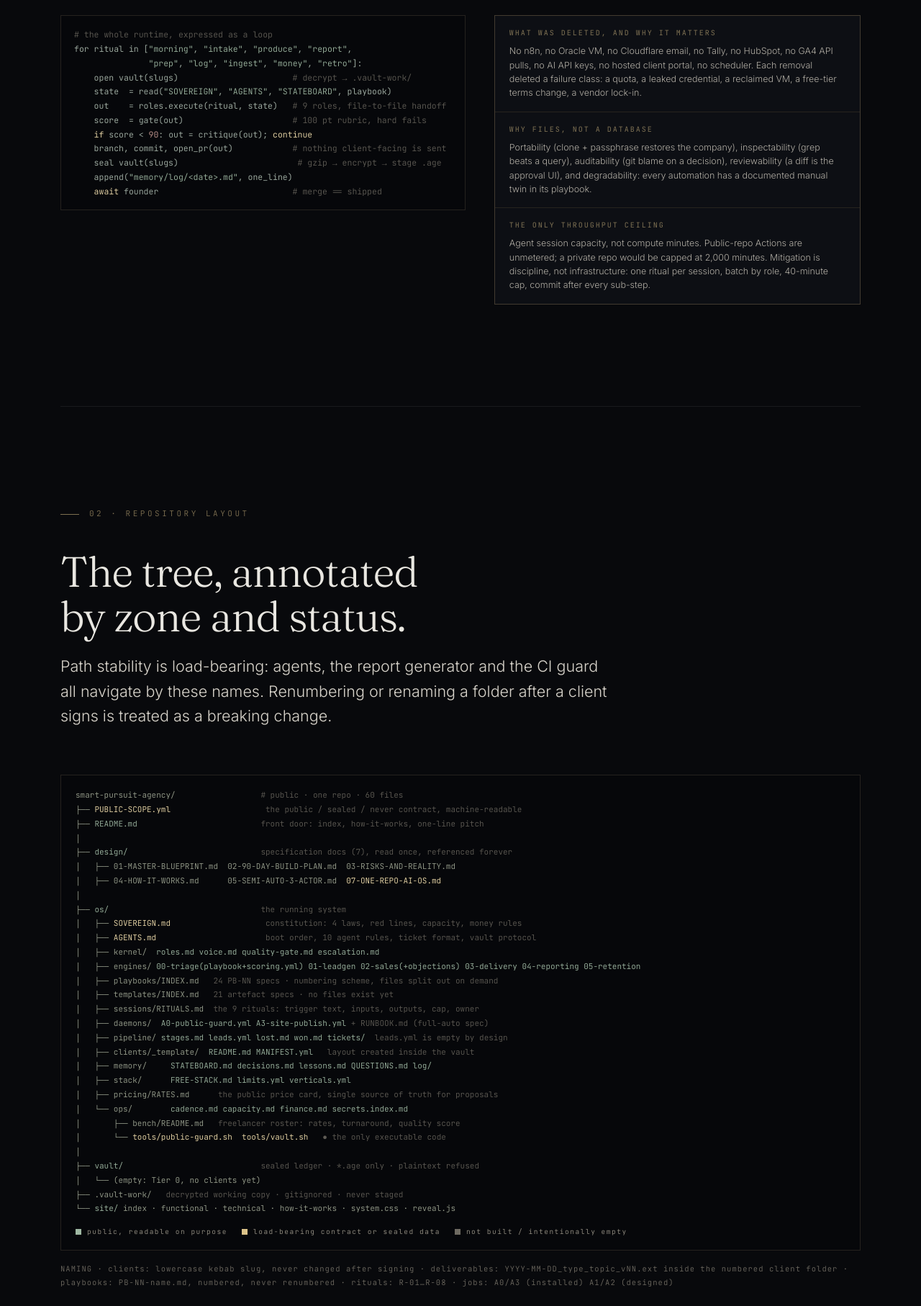
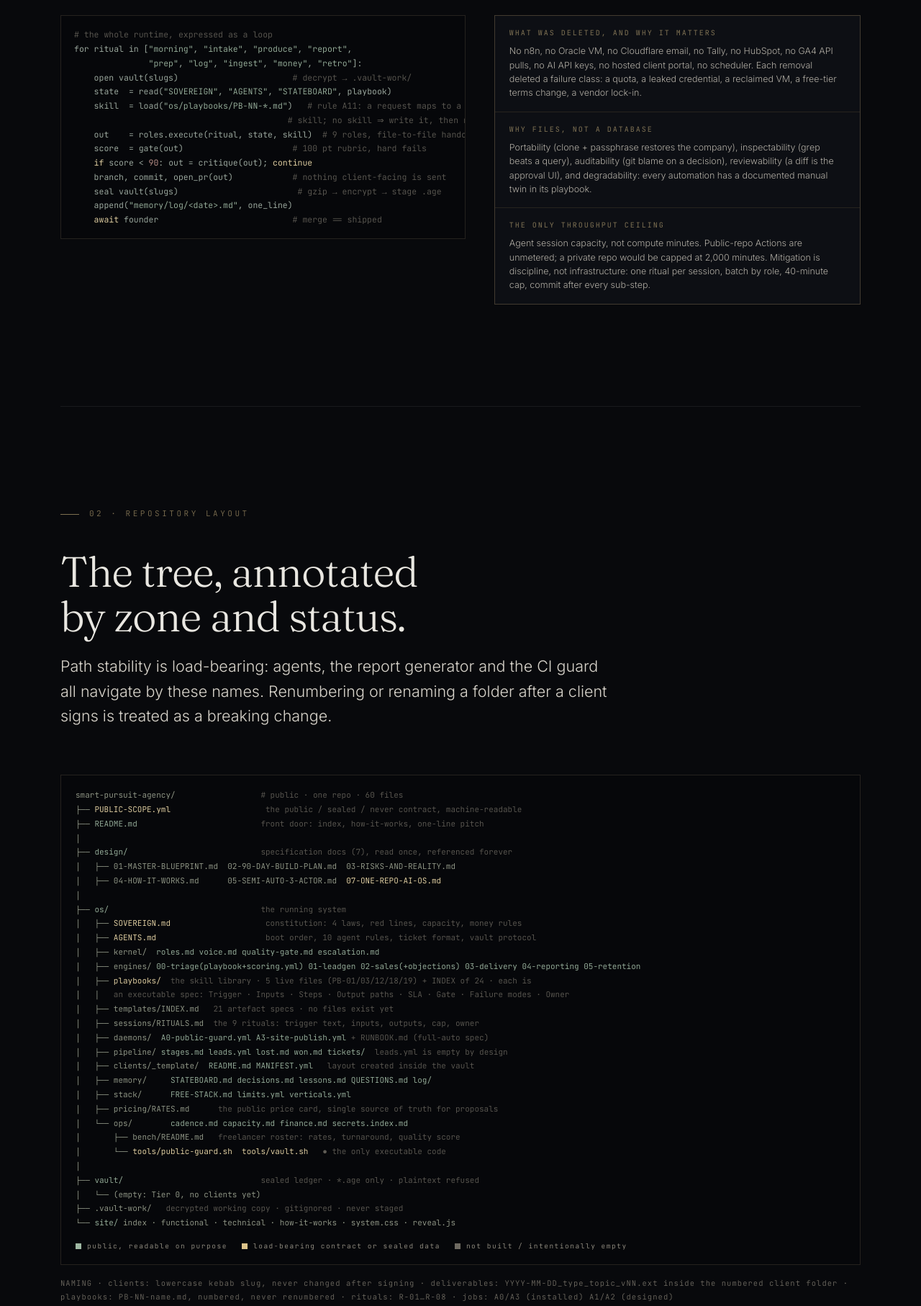
Before and after one commit to vamsy16/smart-pursuit-agency, a plain HTML site: page site/technical.html in a window 1280 px wide. Shown: the part 2140-3954 px from the top of the page at 72% size. Drawn offline with Linux system fonts and the light colour scheme.

Commit message:
The skill library becomes real: 5 executable playbooks, A11/A12, an ask→skill dispatch
Vamsi named the operating model: the repo holds every agency skill, and when he
asks for something the agent opens that skill and executes it. Reading that back
against the repo, two things were wrong. The skill layer was 24 index rows and
zero files, so a request could only be improvised — which is exactly what
happened on the Ganpati outreach: good output, but invented shape, no skill
behind it, and I ended by asking him which option he preferred. Both fixed:

- os/playbooks/: PB-01 intake & scoring, PB-03 call prep, PB-12 weekly digest +
  report file, PB-18 public autopsy, PB-19 outbound sequence are now files, in
  the mandatory man-page format (Trigger · Inputs · Steps · Output · SLA · Gate ·
  Failure modes · Owner). Each one is written from a run that actually happened,
  so the shape in the file is the shape that shipped — including the lessons the
  run taught: score by parsing scoring.yml rather than remembering it, unknowns
  score 0 and are named, only facts opened this session may be asserted, three
  findings not ten, business contacts only (never a scraped personal number),
  four touches then the file closes, 20 agent-minutes per lead, public artefacts
  scrubbed by grep and not by eye.
- os/AGENTS.md: rule A11 (a request maps to a skill; if none exists, write the
  skill first, then execute it — so the backlog only shrinks) and A12 (execution
  ends at artefacts + verification + a ≤6-line report, never at 'would you like
  me to…').
- os/sessions/RITUALS.md: an ask→skill dispatch table, so 'outreach: <business>'
  means the same thing in six months and to a different model.
- os/playbooks/INDEX.md: relabelled from 'backlog, no files' to 5 live + 19 rows,
  with the live ones linked and marked.
- site/technical.html + templates/INDEX.md: doc.css named as the artefact
  standard for everything a human receives; the loop now loads a skill.

Guard green. Nothing client-shaped entered the public zone.

Co-authored-by: arena-agent <297053741+arena-agent@users.noreply.github.com>

```diff
--- a/site/technical.html
+++ b/site/technical.html
@@ -111,7 +111,9 @@
                <span class="s">"prep"</span>, <span class="s">"log"</span>, <span class="s">"ingest"</span>, <span class="s">"money"</span>, <span class="s">"retro"</span>]:
     open vault(slugs)                       <span class="c"># decrypt → .vault-work/</span>
     state  = read(<span class="s">"SOVEREIGN"</span>, <span class="s">"AGENTS"</span>, <span class="s">"STATEBOARD"</span>, playbook)
-    out    = roles.execute(ritual, state)   <span class="c"># 9 roles, file-to-file handoff</span>
+    skill  = load(<span class="s">"os/playbooks/PB-NN-*.md"</span>)   <span class="c"># rule A11: a request maps to a</span>
+                                           <span class="c"># skill; no skill ⇒ write it, then run it</span>
+    out    = roles.execute(ritual, state, skill)  <span class="c"># 9 roles, file-to-file handoff</span>
     score  = gate(out)                      <span class="c"># 100 pt rubric, hard fails</span>
     <span class="k">if</span> score &lt; <span class="n">90</span>: out = critique(out); <span class="k">continue</span>
     branch, commit, open_pr(out)            <span class="c"># nothing client-facing is sent</span>
@@ -153,7 +155,8 @@
 │   ├── <span class="vit">AGENTS.md</span>                       <span class="cm">boot order, 10 agent rules, ticket format, vault protocol</span>
 │   ├── kernel/  <span class="pub">roles.md voice.md quality-gate.md escalation.md</span>
 │   ├── engines/ <span class="pub">00-triage(playbook+scoring.yml) 01-leadgen 02-sales(+objections) 03-delivery 04-reporting 05-retention</span>
-│   ├── playbooks/INDEX.md   <span class="cm">24 PB-NN specs · numbering scheme, files split out on demand</span>
+│   ├── <span class="vit">playbooks/</span>  <span class="cm">the skill library · 5 live files (PB-01/03/12/18/19) + INDEX of 24 · each is</span>
+│   │   <span class="cm">an executable spec: Trigger · Inputs · Steps · Output paths · SLA · Gate · Failure modes · Owner</span>
 │   ├── templates/INDEX.md   <span class="cm">21 artefact specs · <span class="n">no files exist yet</span></span>
 │   ├── sessions/RITUALS.md  <span class="cm">the 9 rituals: trigger text, inputs, outputs, cap, owner</span>
 │   ├── daemons/  <span class="pub">A0-public-guard.yml A3-site-publish.yml</span> <span class="cm">+ RUNBOOK.md (full-auto spec)</span>
@@ -238,7 +241,10 @@
       The morning ritual treats an undated stage as a defect, same as a red gate.</p>
     </div>
     <div>
-      <div class="code"><pre><span class="c"># a ticket · public: os/pipeline/tickets/ · client-scoped: vault/&lt;slug&gt;.age → 05-tasks/tickets/</span>
+      <div class="code"><pre><span class="c"># the artefact standard: site/doc.css — inlined, self-contained, prints to A4.</span>
+    <span class="c"># anything a human receives is ONE file: zero external requests, no webfont, .sources + .verify blocks.</span>
+
+<span class="c"># a ticket · public: os/pipeline/tickets/ · client-scoped: vault/&lt;slug&gt;.age → 05-tasks/tickets/</span>
 ---
 <span class="k">id</span>: 1042            <span class="k">client</span>: internal   <span class="c"># a real slug here = CI failure</span>
 <span class="k">engine</span>: delivery     <span class="k">playbook</span>: PB-07-content-factory
```
Also changed, not shown: 8 other files.
